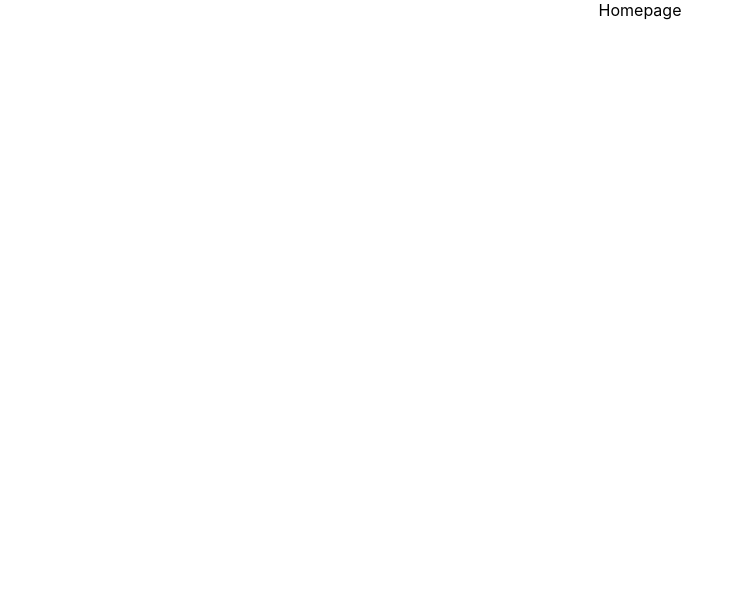
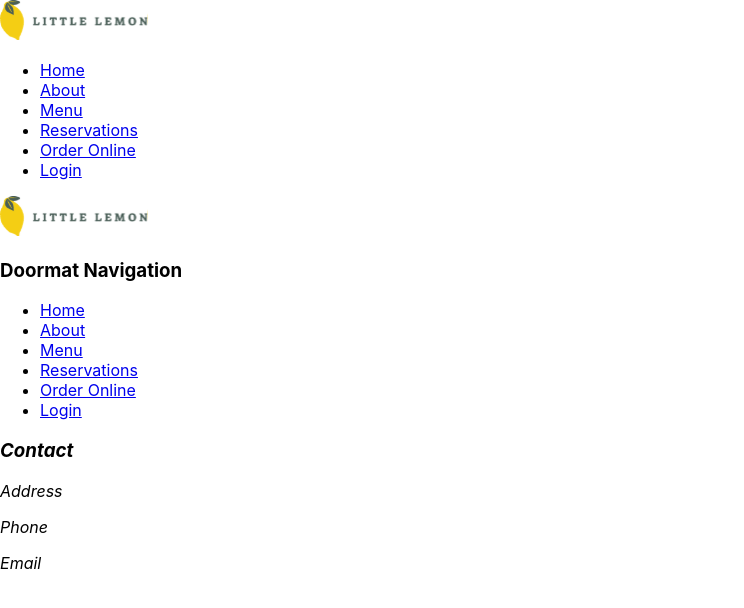
Before and after one commit to hrutvikvrp/little-lemon, a React (Create React App) app: page / in a window 1280 px wide. Shown: the top 608 px of the page, without its empty margins (0-744 px from the left). Built offline with nearby package versions, Linux system fonts and the light colour scheme.

Commit message:
Add semantic HTML structure with Header, Nav, Main, and Footer components

```diff
--- a/src/App.js
+++ b/src/App.js
@@ -1,11 +1,17 @@
 import './App.css';
+import Header from './Header.js';
+import Nav from './Nav.js';
+import Main from './Main.js';
+import Footer from './Footer.js';
+function App() {
+  return (
+    <>
+      <Header />
+      <Nav />
+      <Main />
+      <Footer />
+    </>
+  );
+}
 
-  function App() {
-    return (
-      <div className="App">
-        Homepage
-      </div>
-    );
-  }
-
-  export default App;
+export default App;
--- /dev/null
+++ b/src/Footer.js
@@ -0,0 +1,27 @@
+import logo from './Logo.svg';
+function Footer() {
+  return (
+    <footer>
+        <img src={logo} alt="logo" />
+        <nav>
+            <h3>Doormat Navigation</h3>
+            <ul>
+            <li><a href="#home">Home</a></li>
+            <li><a href="#about">About</a></li>
+            <li><a href="#menu">Menu</a></li>
+            <li><a href="#reservations">Reservations</a></li>
+            <li><a href="#orderonline">Order Online</a></li>
+            <li><a href="#login">Login</a></li>
+        </ul>
+        </nav>
+        <address>
+            <h3>Contact</h3>
+            <p>Address</p>
+            <p>Phone</p>
+            <p>Email</p>
+        </address>
+    </footer>
+  );
+}
+
+export default Footer;
--- /dev/null
+++ b/src/Header.js
@@ -0,0 +1,10 @@
+import logo from './Logo.svg';
+function Header() {
+  return (
+    <header>
+        <img src={logo} alt="logo" />
+    </header>
+  );
+}
+
+export default Header;
--- /dev/null
+++ b/src/Main.js
@@ -0,0 +1,8 @@
+function Main() {
+  return (
+    <main>
+    </main>
+  );
+}
+
+export default Main;
--- /dev/null
+++ b/src/Nav.js
@@ -0,0 +1,16 @@
+function Nav() {
+  return (
+    <nav>
+        <ul>
+            <li><a href="#home">Home</a></li>
+            <li><a href="#about">About</a></li>
+            <li><a href="#menu">Menu</a></li>
+            <li><a href="#reservations">Reservations</a></li>
+            <li><a href="#orderonline">Order Online</a></li>
+            <li><a href="#login">Login</a></li>
+        </ul>
+    </nav>
+  );
+}
+
+export default Nav;
```
Also changed, not shown: src/Logo.svg (added).
